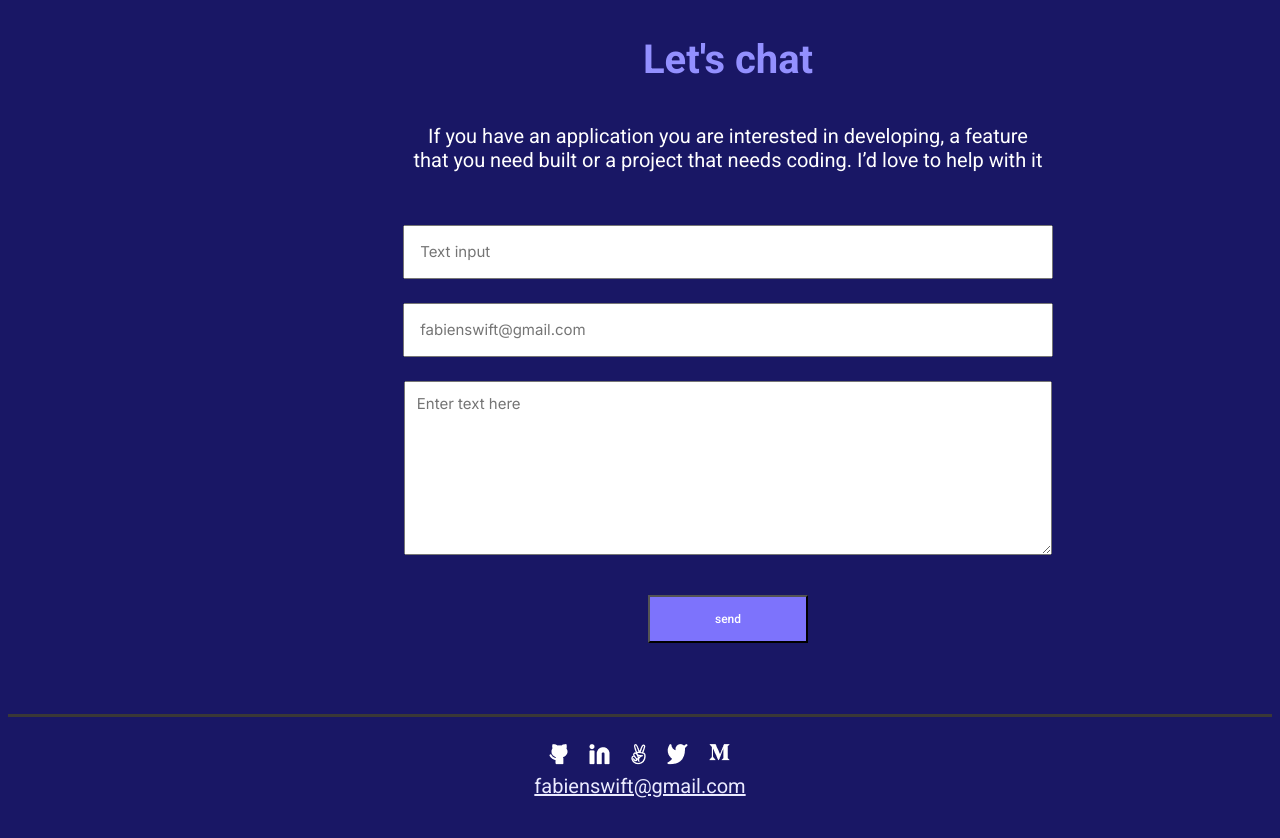
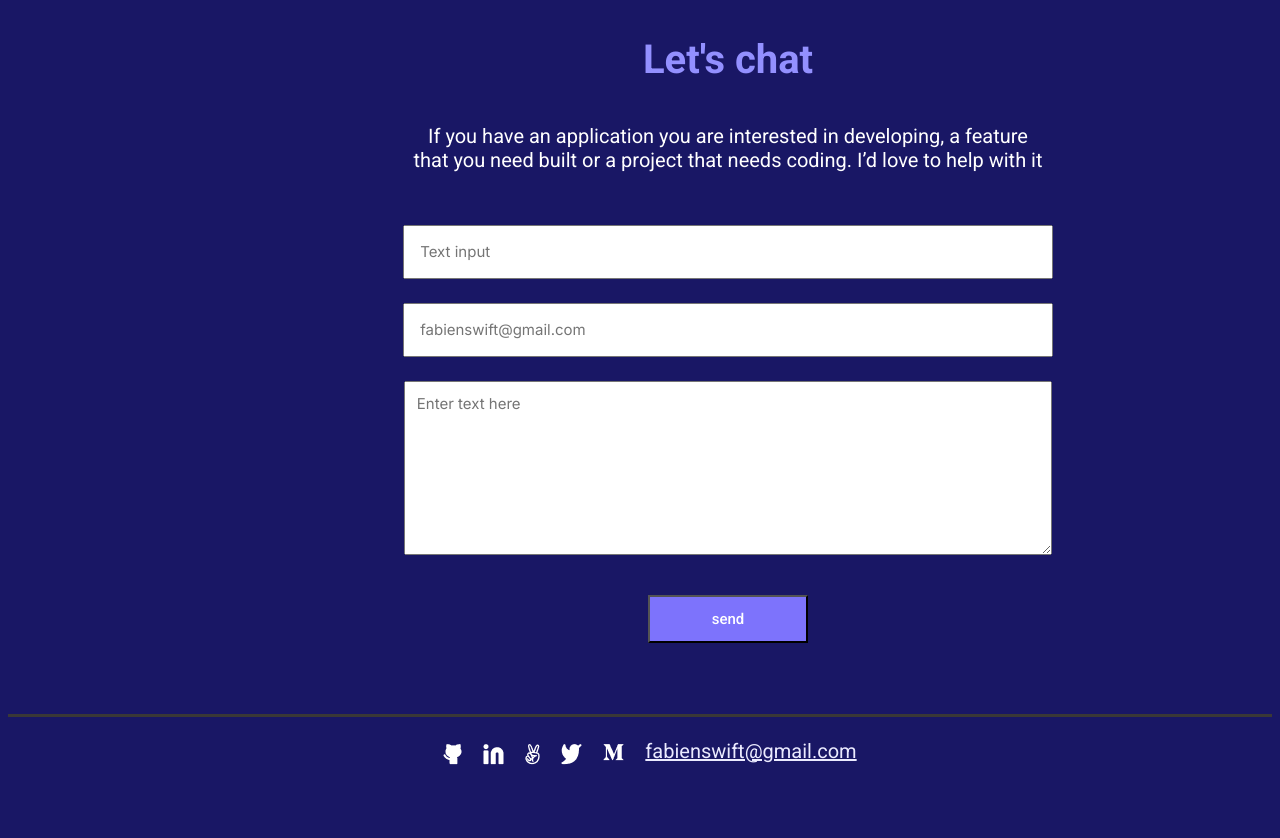
Before and after one commit to fibini/Portfolio-Desktop-Version, a website: page index.html in a window 1280 px wide. Shown: the part 3072-3910 px from the top of the page. After the commit the page ends 3854 px from the top, so only its background shows below. Drawn offline with Linux system fonts and the light colour scheme.

Commit message:
Add to css media queries for footer section, made changes to index.html

```diff
--- a/index.html
+++ b/index.html
@@ -295,7 +295,7 @@
         src="./img/Rectangle-42.png"
         alt="thin horizontal line"
       />
-      <footer>
+      <footer class="foot">
         <div class="social">
           <ul class="si">
             <li>
--- a/style.css
+++ b/style.css
@@ -230,6 +230,10 @@ ul {
   grid-column: 2 / 3;
   grid-row: 7 / 8;
   display: flex;
+}
+
+.bt1 {
+    display: none;
 }
 
 .bt {
@@ -694,19 +698,30 @@ ul {
     }
 
     .bt1 {
-        display: ;
-        width: 160px;
+        display:flex ;
+        min-width: 160px;
         height: 48px;
-        font-size: 12px;
+        font-size: 15px;
         font-weight: 500;
+        justify-content: center;
         align-items: center;
-        text-align: center;
         background-color: #7d73fc;
         color: white;
     }
 
+    .social {
+        display: flex;
+        justify-content: center;
+        align-items: center;
+        align-self: center;
+        margin-top: 20.5px;
+    }
 
+    .movi {
+        padding-bottom: 0px;
+    }
 
-
-
+    .si {
+        margin-top: 6px;
+    }
 }
```
